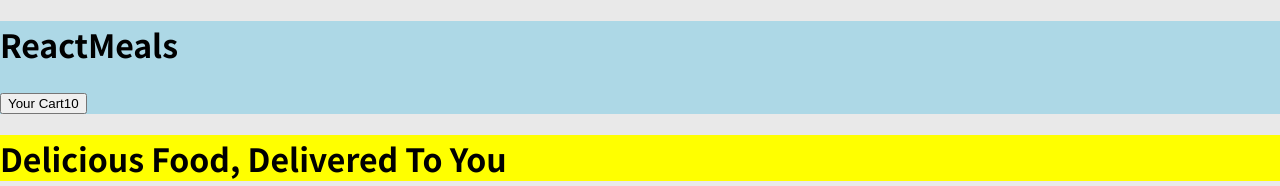
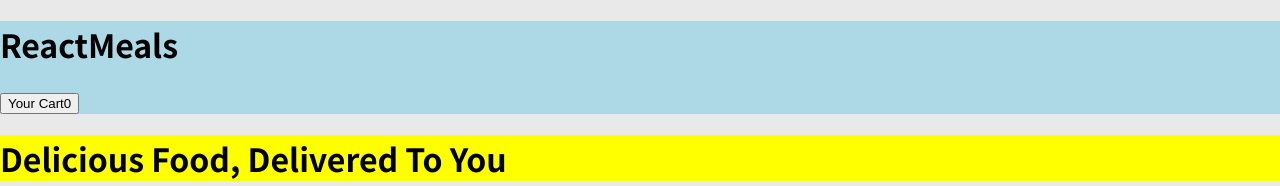
Before and after one commit to habahabahaba/Food-Order-App-my-version, a React (Create React App) app: page / in a window 1280 px wide. Shown: the top 186 px of the page. Built offline with nearby package versions, Linux system fonts and the light colour scheme.

Commit message:
Removed quantity on first add BUG

```diff
--- a/src/Components/Cart.js
+++ b/src/Components/Cart.js
@@ -12,41 +12,7 @@ import { MenuContext } from '../Context/menuContext';
 import CartItem from './CartItem';
 import { DUMMY_CART } from '../Config/DUMMY_CART';
 
-const initialCartState = DUMMY_CART;
-
-// export const ACTIONS_CART = { INCREMENT: 'increment', DECREMENT: 'decrement' };
-
-// function cartReducer(cartState, action) {
-//   // console.log('cartReducer recieved:');
-//   // console.log(action.type);
-//   // console.log(action.payload.name);
-//   // console.log(action.payload?.quantity);
-//   switch (action.type) {
-//     case 'increment':
-//       cartState.has(action.payload.name)
-//         ? cartState.set(
-//             action.payload.name,
-//             cartState.get(action.payload.name) + (action.payload.quantity || 1)
-//           )
-//         : cartState.set(action.payload.name, 1);
-//       return new Map([...cartState]);
-//     case 'decrement':
-//       cartState.get(action.payload.name) > 1
-//         ? cartState.set(
-//             action.payload.name,
-//             cartState.get(action.payload.name) - 1
-//           )
-//         : cartState.delete(action.payload.name);
-//       return new Map([...cartState]);
-//     default:
-//       throw new Error();
-//   }
-// }
-
 function CartWindow(props) {
-  // const [cartState, cartDispatch] = useReducer(cartReducer, initialCartState);
-  // useEffect(() => console.log(cartState), [cartState]);
-
   const cartState = useContext(CartStateContext);
 
   const menu = useContext(MenuContext);
@@ -68,7 +34,6 @@ function CartWindow(props) {
           key={key + Math.random()} // to differ from meals keys
           name={key}
           quantity={value}
-          // cartDispatch={cartDispatch}
           state={cartState}
         />
       ))}
--- a/src/Context/cartContext.js
+++ b/src/Context/cartContext.js
@@ -1,8 +1,8 @@
 import React, { createContext, useReducer } from 'react';
 
-import { DUMMY_CART } from '../Config/DUMMY_CART';
+import { emptyCart } from '../Config/DUMMY_CART';
 
-const initialCartState = DUMMY_CART;
+const initialCartState = emptyCart;
 
 export const CartStateContext = createContext();
 export const CartDispatchContext = createContext();
@@ -39,7 +39,7 @@ function cartReducer(cartState, action) {
             action.payload.name,
             cartState.get(action.payload.name) + (action.payload.quantity || 1)
           )
-        : cartState.set(action.payload.name, 1);
+        : cartState.set(action.payload.name, action.payload.quantity);
       return new Map([...cartState]);
     case 'decrement':
       cartState.get(action.payload.name) > 1
```
